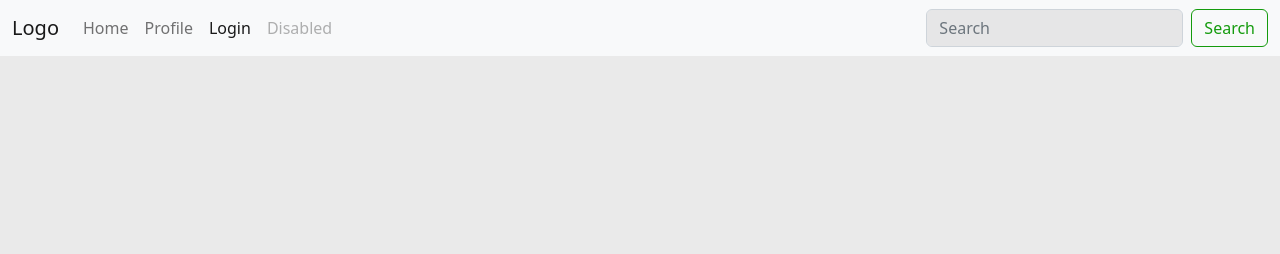
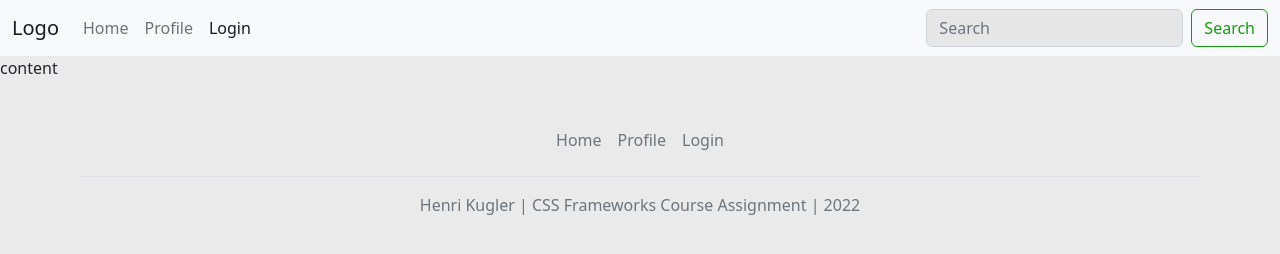
Before and after one commit to NehGuk/css-frameworks-ca-hk, a website: page login.html in a window 1280 px wide. Drawn offline with nearby package versions, Linux system fonts and the light colour scheme.

Commit message:
Footer added

```diff
--- a/login.html
+++ b/login.html
@@ -25,9 +25,9 @@
               <li class="nav-item">
                 <a class="nav-link active" href="/login.html">Login</a>
               </li>
-              <li class="nav-item">
+              <!-- <li class="nav-item">
                 <a class="nav-link disabled">Disabled</a>
-              </li>
+              </li> -->
             </ul>
             <form class="d-flex" role="search">
               <input class="form-control me-2" type="search" placeholder="Search" aria-label="Search">
@@ -36,6 +36,18 @@
           </div>
         </div>
       </nav>
+      content
+<!-- FOOTER -->
+    <div class="container">
+        <footer class="py-3 my-4">
+        <ul class="nav justify-content-center border-bottom pb-3 mb-3">
+            <li class="nav-item"><a href="/index.html" class="nav-link px-2 text-muted">Home</a></li>
+            <li class="nav-item"><a href="/profile.html" class="nav-link px-2 text-muted">Profile</a></li>
+            <li class="nav-item"><a href="/login.html" class="nav-link px-2 text-muted">Login</a></li>
+        </ul>
+        <p class="text-center text-muted">Henri Kugler | CSS Frameworks Course Assignment | 2022</p>
+        </footer>
+    </div>
     <script src="/node_modules/bootstrap/dist/js/bootstrap.bundle.min.js"></script>
 </body>
 </html>
```
Also changed, not shown: index.html (+14 -2 lines), profile.html (+14 -2 lines).
